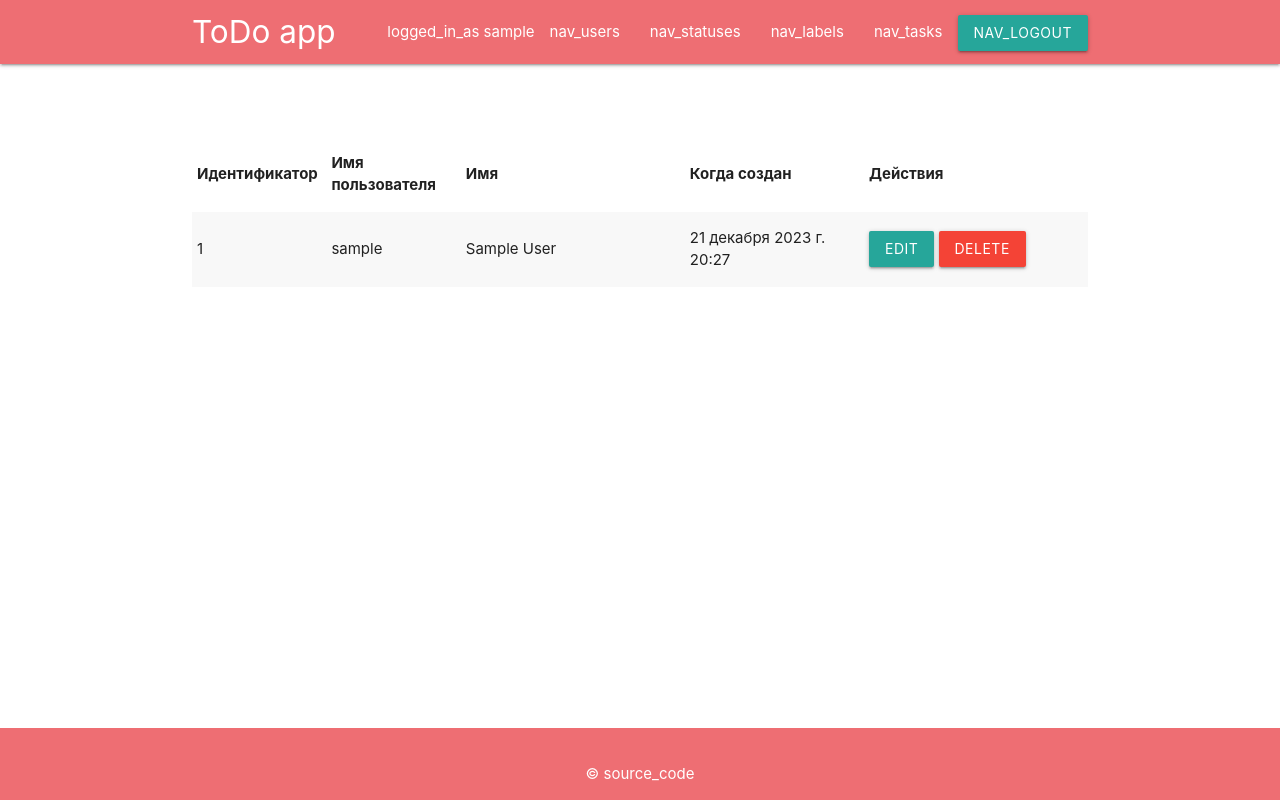
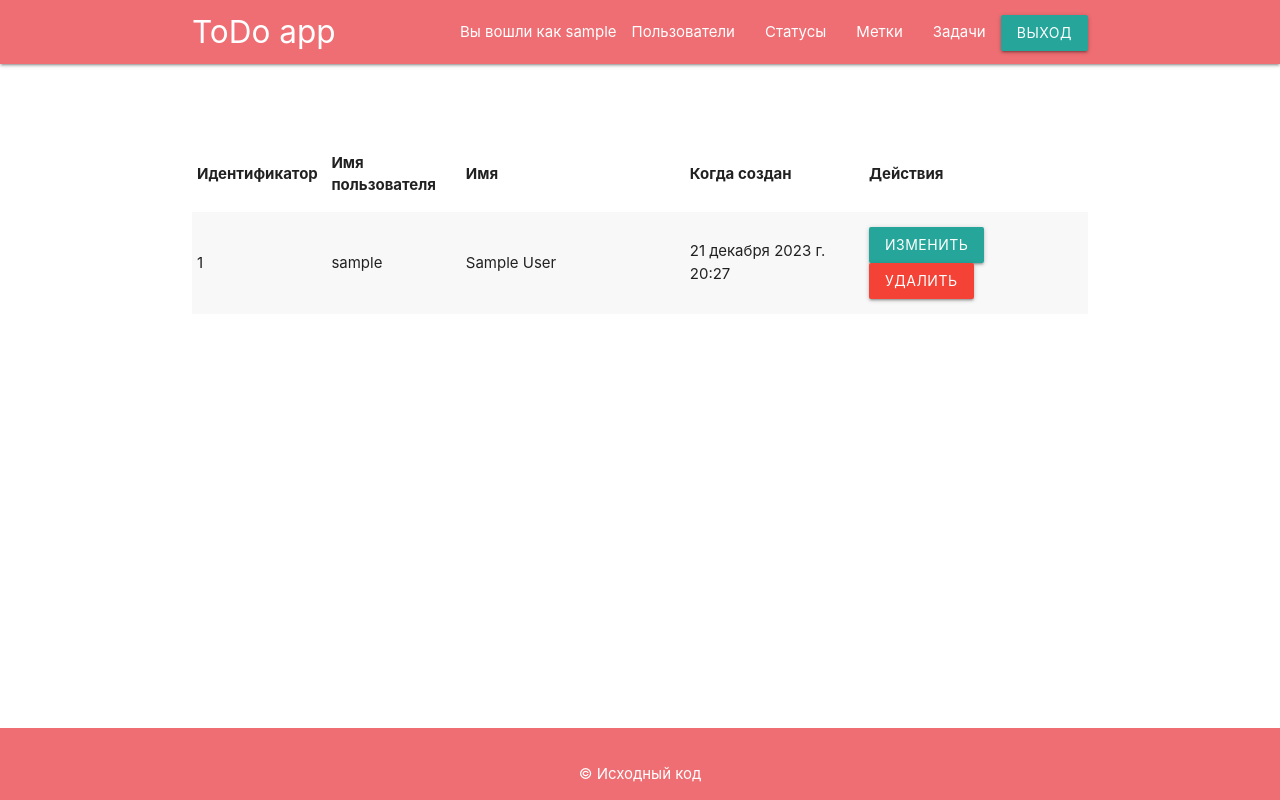
Before and after one commit to jkulds/python-project-52, a Django app: page /users/ in a window 1280 px wide. Run offline with Django 4.2, Linux system fonts and the light colour scheme; the visitor is signed in with stand-in values (Sample User, id 1); data comes from the database, SQL or seed files in the repository.

Commit message:
1.0.1 - update i18n for entire project

```diff
--- a/task_manager/label/views.py
+++ b/task_manager/label/views.py
@@ -39,7 +39,7 @@ class LabelUpdateView(AuthMixin, SuccessMessageMixin, UpdateView):
     success_message = _('Метка успешно изменена')
     context_object_name = 'label'
     extra_context = {
-        'btn_text': _('Изменить '),
+        'btn_text': _('Изменить'),
         'title': _('Изменить метку')
     }
 
@@ -51,7 +51,7 @@ class LabelDeleteView(AuthMixin, SuccessMessageMixin,
     success_url = reverse_lazy('label_list')
     success_message = _('Метка успешно удалена')
     context_object_name = 'object'
-    protected_message = _("cant delete label because of using"),
+    protected_message = _("Невозможно удалить, т.к. элемент используется"),
     protected_url = reverse_lazy('label_list')
     extra_context = {
         'btn_text': _('Да, удалить'),
--- a/task_manager/mixins.py
+++ b/task_manager/mixins.py
@@ -16,7 +16,7 @@ class TimeStampMixin(models.Model):
 
 
 class AuthMixin(LoginRequiredMixin):
-    auth_message = _('Please log in.')
+    auth_message = _('Войдите в аккаунт')
 
     def dispatch(self, request, *args, **kwargs):
         if not request.user.is_authenticated:
--- a/task_manager/models.py
+++ b/task_manager/models.py
@@ -23,7 +23,7 @@ class LabelModel(TimeStampMixin):
 
 class TaskModel(TimeStampMixin):
     name = models.CharField(max_length=255, blank=False, unique=True,
-                            verbose_name=_('task_name'))
+                            verbose_name=_('Имя'))
     description = models.TextField(max_length=4096, blank=True,
                                    verbose_name=_('Описание'))
     executor = models.ForeignKey(User,
--- a/task_manager/status/views.py
+++ b/task_manager/status/views.py
@@ -54,7 +54,7 @@ class StatusDeleteView(AuthMixin, SuccessMessageMixin, DeleteOwnMixin,
     success_url = reverse_lazy('status_list')
     success_message = _('Статус успешно удален')
     context_object_name = 'object'
-    protected_message = _("cant delete status because of using"),
+    protected_message = _("Невозможно удалить, т.к. элемент используется"),
     protected_url = reverse_lazy('status_list')
     extra_context = {
         'btn_text': _('Да, удалить'),
--- a/task_manager/task/views.py
+++ b/task_manager/task/views.py
@@ -71,7 +71,7 @@ class TaskModelDeleteView(AuthMixin, SuccessMessageMixin, DeleteOwnMixin,
     context_object_name = 'object'
     success_url = reverse_lazy('task_list')
     success_message = _('Задача успешно удалена')
-    protected_message = _("can delete only own tasks"),
+    protected_message = _("Вы можете удалять только свои задачи"),
     protected_url = reverse_lazy('task_list')
     extra_context = {
         'btn_text': _('Да, удалить'),
--- a/task_manager/templates/delete_form.html
+++ b/task_manager/templates/delete_form.html
@@ -3,7 +3,7 @@
 
 {% block content %}
   <h2>{{ title }}</h2>
-  <p>{% translate "Вы уверены, что хоитите удалить" %} "{{ object.name }}"?</p>
+  <p>{% translate "Вы уверены, что хотите удалить" %} "{{ object.name }}"?</p>
   <form method="post" class="col s12">
     {% csrf_token %}
     <button type="submit" class="waves-effect waves-light btn red">{{ btn_text }}</button>
--- a/task_manager/templates/labels/label_list.html
+++ b/task_manager/templates/labels/label_list.html
@@ -16,8 +16,8 @@
         <tr>
           <td>{{ label.name }}</td>
           <td>
-            <a href="{% url 'label_update' pk=label.pk %}" class="waves-effect waves-light btn-small">{% translate 'edit' %}</a>
-            <a href="{% url 'label_delete' pk=label.pk %}" class="waves-effect waves-light btn-small red">{% translate 'delete' %}</a>
+            <a href="{% url 'label_update' pk=label.pk %}" class="waves-effect waves-light btn-small">{% translate 'Изменить' %}</a>
+            <a href="{% url 'label_delete' pk=label.pk %}" class="waves-effect waves-light btn-small red">{% translate 'Удалить' %}</a>
           </td>
         </tr>
       {% endfor %}
--- a/task_manager/templates/layout.html
+++ b/task_manager/templates/layout.html
@@ -55,21 +55,21 @@
                 <a href="{% url 'index' %}" class="brand-logo">{% translate 'ToDo app' %}</a>
                 <ul id="nav-mobile" class="right hide-on-med-and-down">
                     {% if user.is_authenticated %}
-                        <li><span>{% translate "logged_in_as" %} {{ user.username }}</span></li>
-                        <li><a href="{% url 'users' %}">{% translate 'nav_users' %}</a></li>
-                        <li><a href="{% url 'status_list' %}">{% translate 'nav_statuses' %}</a></li>
-                        <li><a href="{% url 'label_list' %}">{% translate 'nav_labels' %}</a></li>
-                        <li><a href="{% url 'task_list' %}">{% translate 'nav_tasks' %}</a></li>
+                        <li><span>{% translate "Вы вошли как" %} {{ user.username }}</span></li>
+                        <li><a href="{% url 'users' %}">{% translate 'Пользователи' %}</a></li>
+                        <li><a href="{% url 'status_list' %}">{% translate 'Статусы' %}</a></li>
+                        <li><a href="{% url 'label_list' %}">{% translate 'Метки' %}</a></li>
+                        <li><a href="{% url 'task_list' %}">{% translate 'Задачи' %}</a></li>
                         <li>
                             <form method="post" action="{% url 'logout' %}">
                                 {% csrf_token %}
-                                <button type="submit" class="waves-effect waves-light btn">{% translate 'nav_logout' %}</button>
+                                <button type="submit" class="waves-effect waves-light btn">{% translate 'Выход' %}</button>
                             </form>
                         </li>
                     {% else %}
-                        <li><a href="{% url 'users' %}">{% translate 'nav_users' %}</a></li>
-                        <li><a href="{% url 'login' %}">{% translate 'nav_login' %}</a></li>
-                        <li><a href="{% url 'user_create' %}">{% translate 'nav_register' %}</a></li>
+                        <li><a href="{% url 'users' %}">{% translate 'Пользователи' %}</a></li>
+                        <li><a href="{% url 'login' %}">{% translate 'Вход' %}</a></li>
+                        <li><a href="{% url 'user_create' %}">{% translate 'Регистрация' %}</a></li>
                     {% endif %}
                 </ul>
             </div>
@@ -88,7 +88,7 @@
 
     <footer class="page-footer">
         <div class="container">
-            <p style="text-align: center">&copy; <a href="https://github.com/jkulds/python-project-52">{% translate "source_code" %}</a></p>
+            <p style="text-align: center">&copy; <a href="https://github.com/jkulds/python-project-52">{% translate "Исходный код" %}</a></p>
         </div>
     </footer>
 
--- a/task_manager/templates/status/status_list.html
+++ b/task_manager/templates/status/status_list.html
@@ -19,8 +19,8 @@
                         <td>{{ status.id }}</td>
                         <td>{{ status.name }}</td>
                         <td>{{ status.created_at}}</td>
-                        <td><a class="waves-effect waves-light btn" href="{% url 'status_update' status.id %}">{% translate 'edit' %}</a>
-                        <a class="waves-effect waves-light btn red" href="{% url 'status_delete' status.id %}">{% translate 'delete' %}</a></td>
+                        <td><a class="waves-effect waves-light btn" href="{% url 'status_update' status.id %}">{% translate 'Изменить' %}</a>
+                        <a class="waves-effect waves-light btn red" href="{% url 'status_delete' status.id %}">{% translate 'Удалить' %}</a></td>
                     </tr>
                 {% endfor %}
             </tbody>
--- a/task_manager/templates/task/task_list.html
+++ b/task_manager/templates/task/task_list.html
@@ -38,8 +38,8 @@
             <td>{{ task.executor.username }}</td>
             <td>{{ task.created_at }}</td>
             <td>
-              <a href="{% url 'task_update' pk=task.pk %}" class="btn">{% translate 'edit' %}</a>
-              <a href="{% url 'task_delete' pk=task.pk %}" class="btn red">{% translate 'delete' %}</a>
+              <a href="{% url 'task_update' pk=task.pk %}" class="btn">{% translate 'Изменить' %}</a>
+              <a href="{% url 'task_delete' pk=task.pk %}" class="btn red">{% translate 'Удалить' %}</a>
             </td>
           </tr>
         {% endfor %}
--- a/task_manager/templates/user/user_list.html
+++ b/task_manager/templates/user/user_list.html
@@ -23,8 +23,8 @@
             <td>{{ user.first_name }} {{ user.last_name }}</td>
             <td>{{ user.date_joined }}</td>
             <td>
-              <a class="btn waves-effect waves-light" href="{% url 'user_edit' pk=user.id %}">{% translate 'edit' %}</a>
-              <a class="btn waves-effect waves-light red" href="{% url 'user_delete' pk=user.id %}">{% translate 'delete' %}</a>
+              <a class="btn waves-effect waves-light" href="{% url 'user_edit' pk=user.id %}">{% translate 'Изменить' %}</a>
+              <a class="btn waves-effect waves-light red" href="{% url 'user_delete' pk=user.id %}">{% translate 'Удалить' %}</a>
             </td>
           </tr>
         {% endfor %}
--- a/task_manager/user/views.py
+++ b/task_manager/user/views.py
@@ -19,7 +19,7 @@ class UserCreateView(SuccessMessageMixin, CreateView):
     model = User
     template_name = 'form.html'
     form_class = UserEditForm
-    success_message = _('User registered successfully')
+    success_message = _('Пользователь успешно зарегистрирован')
     success_url = reverse_lazy('login')
     extra_context = {
         'title': _('Регистрация'),
@@ -34,10 +34,10 @@ class UserUpdateView(AuthMixin, UserPermissionMixin,
     form_class = UserEditForm
     success_url = reverse_lazy('users')
     success_message = _('Пользователь успешно изменен')
-    permission_message = _('У вас нет прав для изменения другого пользователя.')
+    permission_message = _('У вас нет прав для изменения другого пользователя')
     permission_url = reverse_lazy('users')
     extra_context = {
-        'btn_text': _('update'),
+        'btn_text': _('Изменить'),
         'title': _('Изменение пользователя')
     }
 
@@ -48,9 +48,9 @@ class UserDeleteView(AuthMixin, UserPermissionMixin,
     template_name = 'user/delete.html'
     success_url = reverse_lazy('users')
     success_message = _('Пользователь успешно удален')
-    protected_message = _("cant delete label because of using"),
+    protected_message = _("Невозможно удалить, т.к. элемент используется"),
     protected_url = reverse_lazy('users')
-    permission_message = _('cant delete another user.')
+    permission_message = _('У вас нет прав для изменения другого пользователя')
     permission_url = reverse_lazy('users')
     extra_context = {
         'btn_text': _('Да, удалить'),
```
Also changed, not shown: task_manager/forms.py (+4 -4 lines), task_manager/templates/task/task_detail.html (+7 -7 lines), task_manager/tests.py (+12 -12 lines), task_manager/user/forms.py (+4 -4 lines), task_manager/views.py (+4 -4 lines), task_manager/locale/ru/LC_MESSAGES/django.po, 1 other file.
